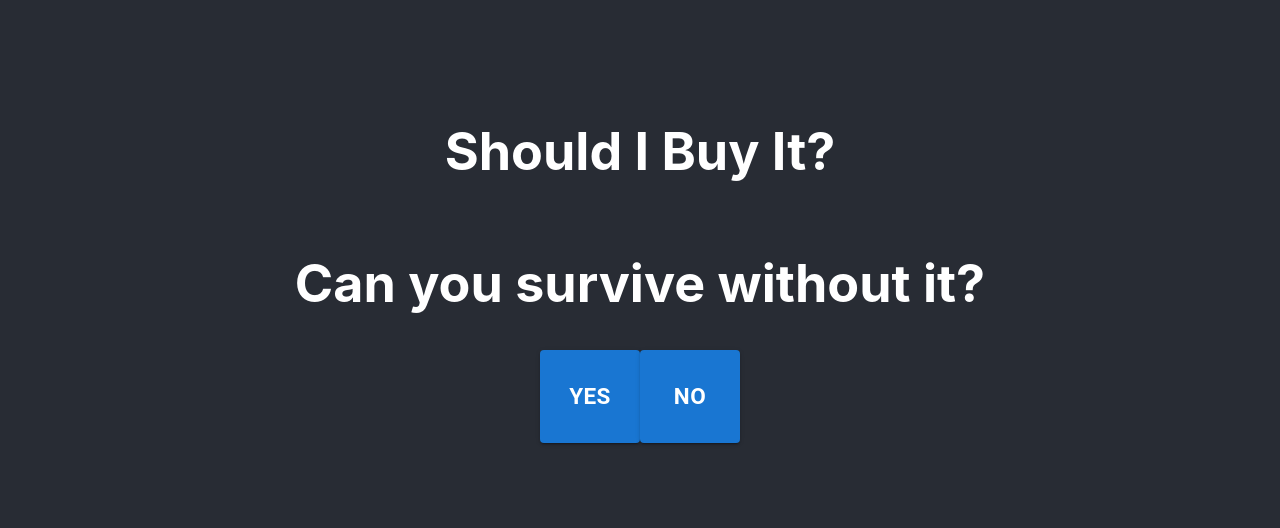
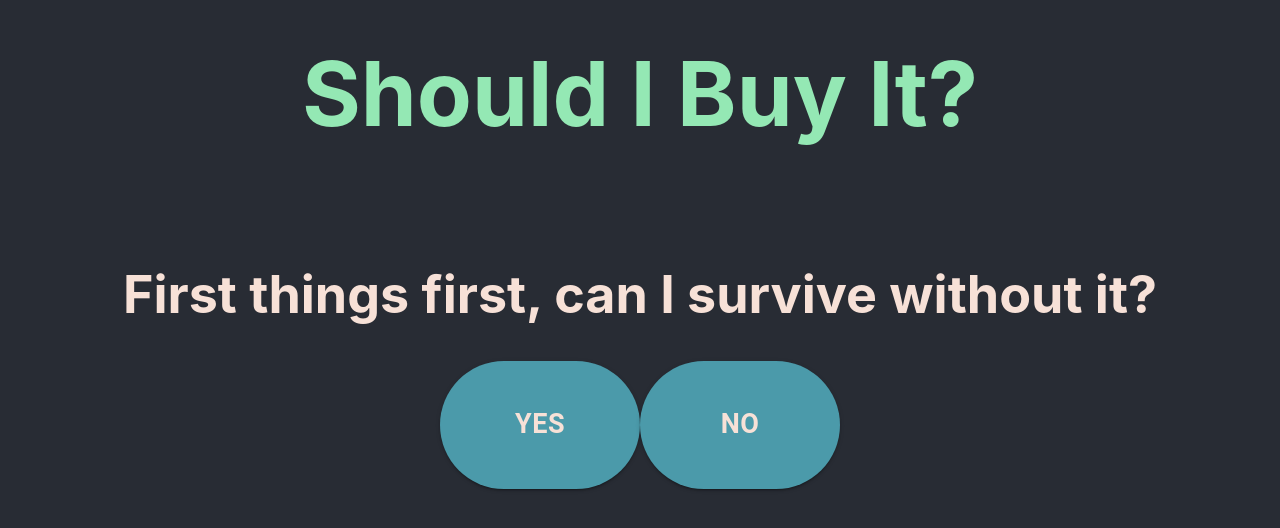
Before and after one commit to hleskela/hleskela.github.io, a React (Create React App) app: page / in a window 1280 px wide. Shown: the part 136-664 px from the top of the page. Built offline with nearby package versions, Linux system fonts and the light colour scheme.

Commit message:
Update colors, also inline

```diff
--- a/src/App.css
+++ b/src/App.css
@@ -17,49 +17,20 @@
   align-items: center;
   justify-content: center;
   font-size: calc(10px + 2vmin);
-  color: white;
+  color: #F7E1D7;
+}
+
+.titleText {
+  font-size: calc(10px + 10vmin);
+  color: #94E8B4;
+  margin-top: 0;
+  margin-bottom: 10vmin;
 }
 
 
-.App-footer {
-  background-color: #282c34;
-  min-height: 10vh;
-  display: flex;
-  flex-direction: column;
-  align-items: center;
-  justify-content: center;
-  font-size: calc(10px + 2vmin);
-  color: white;
-}
-
 #buttons {
   display: flex;
-  width: 200px;
+  width: 400px;
   margin:0 auto;
   text-align: center;
 }
-
-
-.App-link {
-  color: #61dafb;
-}
-
-
-.rainbow-text {
-    background-image: repeating-linear-gradient(45deg, violet, indigo, blue, green, yellow, orange, red, violet);
-    text-align: center;
-    background-size: 800% 800%;
-    -webkit-background-clip: text;
-    -webkit-text-fill-color: transparent;
-    font-size: 24px;
-    animation: rainbow 8s ease infinite;
-}
-
-@keyframes App-logo-spin {
-  from {
-    transform: rotate(0deg);
-  }
-  to {
-    transform: rotate(360deg);
-  }
-}
--- a/src/App.js
+++ b/src/App.js
@@ -10,7 +10,7 @@ class Question extends React.Component {
     this.text1 = props.text;
     this.yes_question_pointer = props.yes;
     this.no_question_pointer = props.no;
-    this.state = {text: 'Can you survive without it?', count: 1};
+    this.state = {text: 'First things first, can I survive without it?', count: 1};
 
     this.changeText = this.changeText.bind(this);
     this.testFunction = this.testFunction.bind(this);
@@ -18,7 +18,7 @@ class Question extends React.Component {
     this.negativeResponse = this.negativeResponse.bind(this);
   }
 
-  questions = ['Can you survive without it?',
+  questions = ['First things first, can I survive without it?',
                'Is there a cheaper version of similar qualities that satisfies your needs?',
                'Are you my girlfriend?',
                'Have you thought this through?',
@@ -27,7 +27,7 @@ class Question extends React.Component {
                'For more than a day?',
                'Liar...']
 
-  questions2 = {m1:<Question text1="Can you survive without it?" yes='m3' no='m2'/>,
+  questions2 = {m1:<Question text1="First things first, can I survive without it?" yes='m3' no='m2'/>,
                m2:'Is there a cheaper version of similar qualities that satisfies your needs?',
                m3:'Are you my girlfriend?',
                m4:'Have you thought this through?',
@@ -67,9 +67,33 @@ class Question extends React.Component {
       <div>
         <h1>{this.state.text}</h1>
         <div id="buttons">
-            <Button variant="contained" size="large" fullWidth={true}
-             color="primary" onClick={this.testFunction}><h2>Yes</h2></Button>
-            <Button variant="contained" size="large" fullWidth={true}
+            <Button
+            sx={[{ borderRadius: 35,
+                backgroundColor: "#4B9AAA",
+                color: "#F7E1D7",
+                padding: "18px 16px",
+                fontSize: "18px"
+              },
+              {
+                '&:hover': {
+                  color: "#F7E1D7",
+                  backgroundColor: "#6DB1BF",
+                }}
+            ]}
+            variant="contained" size="large" fullWidth={true}
+             onClick={this.testFunction}><h2>Yes</h2></Button>
+            <Button sx={[{ borderRadius: 95,
+                backgroundColor: "#4B9AAA",
+                color: "#F7E1D7",
+                padding: "18px 16px",
+                fontSize: "18px"
+              },
+              {
+                '&:hover': {
+                  color: "#F7E1D7",
+                  backgroundColor: "#6DB1BF",
+                }}
+            ]}variant="contained" size="large" fullWidth={true}
              color="primary" onClick={this.negativeResponse}><h2>No</h2></Button>
         </div>
       </div>
@@ -80,7 +104,7 @@ class Question extends React.Component {
 return (
   <div className="App">
     <header className="App-header">
-    <h1>Should I Buy It?</h1>
+    <h1 className="titleText">Should I Buy It?</h1>
       <Question />
     </header>
   </div>
```
